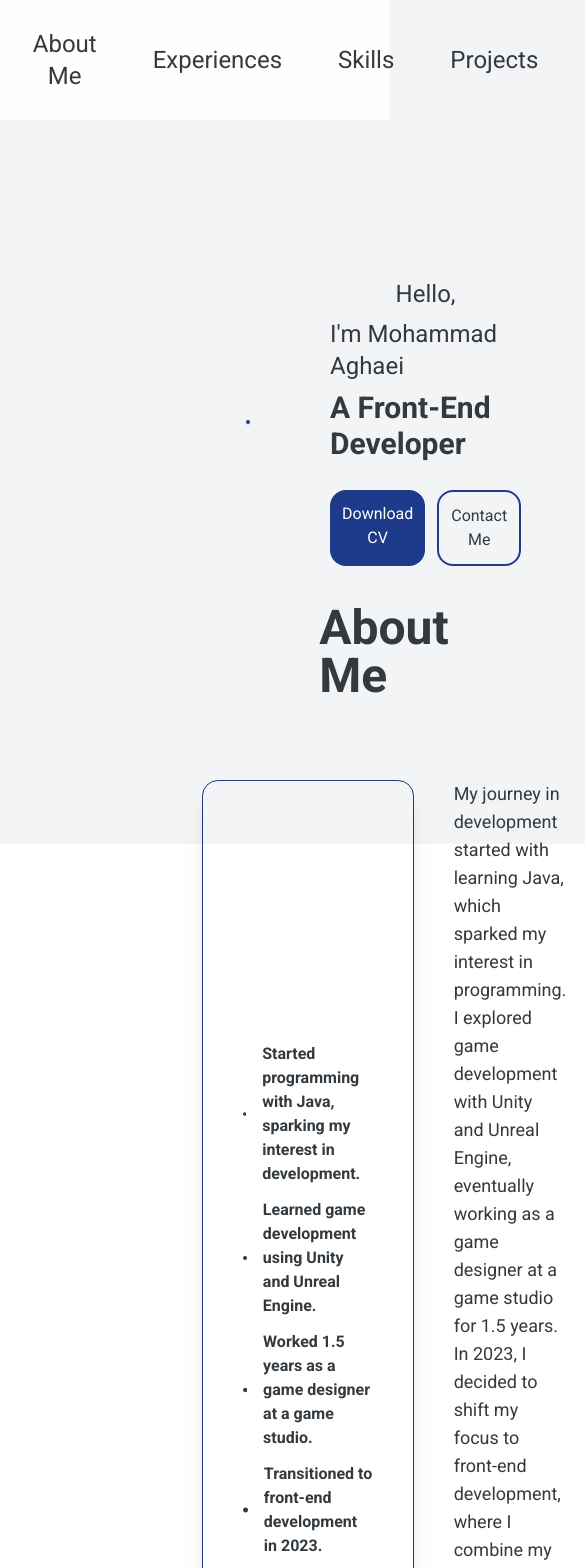
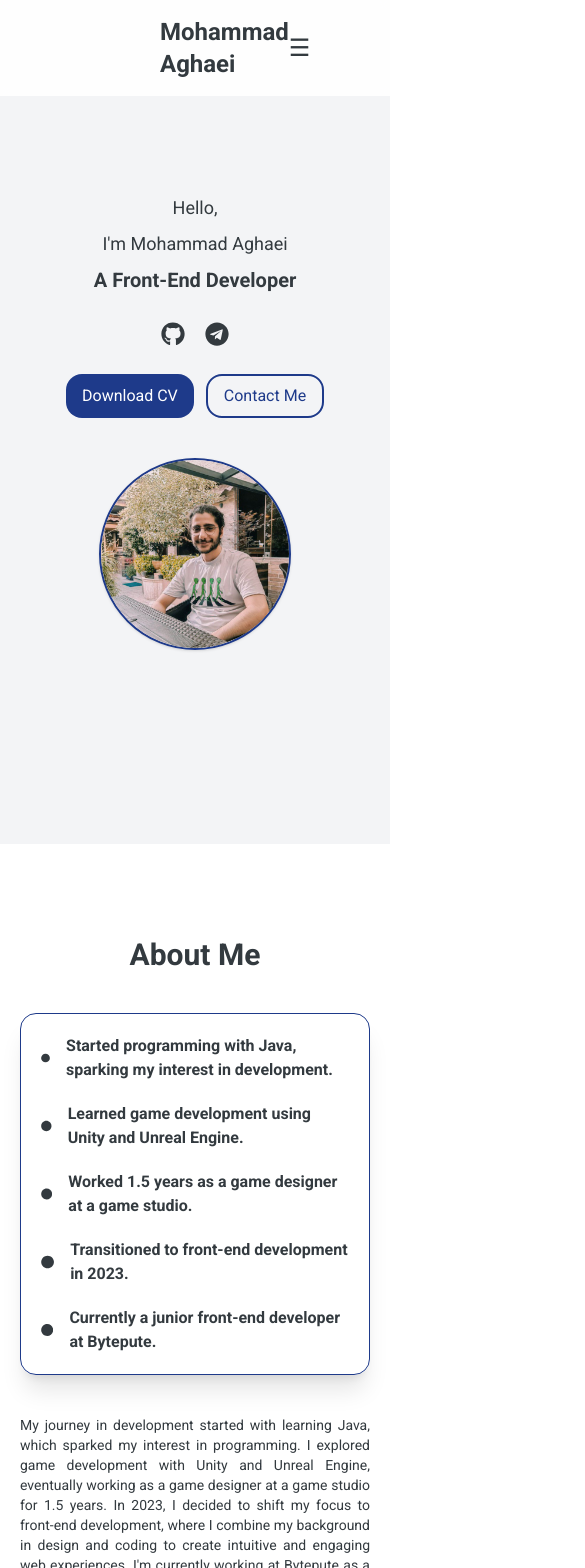
Before and after one commit to MrAghaei/MohammadAghaei, a React (Vite) app: page / in a window 390 px wide. Shown: the top 1568 px of the page, 585 px wide, since content can reach past the window. Built offline with nearby package versions, Linux system fonts and the light colour scheme.

Commit message:
[#10-UPDATE] project responsivity (#10)

```diff
--- a/src/components/AboutMe.tsx
+++ b/src/components/AboutMe.tsx
@@ -1,47 +1,51 @@
 import { FaCircle } from "react-icons/fa";
+
 function AboutMe() {
   return (
-    <div className="h-screen w-screen flex flex-col justify-center gap-20 items-center px-96 ">
-      <h1 className="text-5xl font-bold">About Me</h1>
-      <div className="flex items-center justify-center gap-10">
+    <div className="h-screen w-screen flex flex-col justify-center gap-10 md:gap-20 items-center px-5 md:px-20 lg:px-48">
+      <h1 className="text-3xl md:text-5xl font-bold">About Me</h1>
+      <div className="flex flex-col lg:flex-row items-center justify-center gap-10 lg:gap-20">
+        {/* Timeline Section */}
         <div
           data-aos-duration="1000"
           data-aos="fade-right"
-          className=" shadow-xl hover:!shadow-2xl hover:!transition-shadow hover:!duration-300 flex flex-col items-start justify-center h-full border border-blue-900 rounded-2xl py-5 px-10 gap-3 font-bold"
+          className="shadow-xl hover:shadow-2xl hover:transition-shadow hover:duration-300 flex flex-col items-start justify-center border border-blue-900 rounded-2xl py-5 px-5 md:px-10 gap-5 font-bold w-full lg:w-1/2"
         >
-          <div className="flex items-center justify-center gap-4">
+          <div className="flex items-center gap-4">
             <FaCircle />
             <p>
               Started programming with Java, sparking my interest in
               development.
             </p>
           </div>
-          <div className="flex items-center justify-center gap-4">
+          <div className="flex items-center gap-4">
             <FaCircle />
             <p>Learned game development using Unity and Unreal Engine.</p>
           </div>
-          <div className="flex items-center justify-center gap-4">
+          <div className="flex items-center gap-4">
             <FaCircle />
             <p>Worked 1.5 years as a game designer at a game studio.</p>
           </div>
-          <div className="flex items-center justify-center gap-4">
+          <div className="flex items-center gap-4">
             <FaCircle />
             <p>Transitioned to front-end development in 2023.</p>
           </div>
-          <div className="flex items-center justify-center gap-4">
+          <div className="flex items-center gap-4">
             <FaCircle />
             <p>Currently a junior front-end developer at Bytepute.</p>
           </div>
         </div>
-        <div className="w-1/2">
-          <p className="text-lg">
+
+        {/* Description Section */}
+        <div className="text-justify w-full lg:w-1/2">
+          <p className="text-sm md:text-lg">
             My journey in development started with learning Java, which sparked
             my interest in programming. I explored game development with Unity
             and Unreal Engine, eventually working as a game designer at a game
             studio for 1.5 years. In 2023, I decided to shift my focus to
             front-end development, where I combine my background in design and
             coding to create intuitive and engaging web experiences. I'm
-            currently working at Bytepute as junior front-end developer.
+            currently working at Bytepute as a junior front-end developer.
           </p>
         </div>
       </div>
--- a/src/components/Header.tsx
+++ b/src/components/Header.tsx
@@ -1,46 +1,68 @@
+import { useState } from "react";
+
 function Header() {
+  const [isMenuOpen, setIsMenuOpen] = useState(false);
+
   const scrollToSection = (sectionId: string) => {
     const section = document.getElementById(sectionId);
     if (section) {
       section.scrollIntoView({ behavior: "smooth" });
     }
+    setIsMenuOpen(false); // Close menu after clicking a link
   };
 
   return (
-    <div className="backdrop-blur-sm flex gap-40 items-center justify-center px-40 py-5 fixed mx-auto w-full bg-white bg-opacity-90">
-      <p className="font-bold text-3xl">Mohammad Aghaei</p>
-      <div className="flex items-center gap-10 text-2xl">
+    <div className="backdrop-blur-sm fixed w-full bg-white bg-opacity-90 px-40 py-4 z-50">
+      <div className="flex items-center justify-between">
+        {/* Logo */}
+        <p className="font-bold text-2xl md:text-3xl">Mohammad Aghaei</p>
+
+        {/* Menu Button (Visible on small screens) */}
         <button
-          onClick={() => scrollToSection("about-me")}
-          className="hover:bg-gray-200 rounded p-2 duration-300"
+          onClick={() => setIsMenuOpen(!isMenuOpen)}
+          className="md:hidden text-2xl focus:outline-none"
         >
-          About Me
+          {isMenuOpen ? "✖" : "☰"}
         </button>
+
+        {/* Navigation Links (Hidden on small screens) */}
+        <div className="hidden md:flex gap-8 text-lg md:text-2xl">
+          {["about-me", "experiences", "skills", "projects", "contact-me"].map(
+            (section) => (
               <button
-          onClick={() => scrollToSection("experiences")}
-          className="hover:bg-gray-200 rounded p-2 duration-300"
+                key={section}
+                onClick={() => scrollToSection(section)}
+                className="hover:bg-gray-200 rounded px-3 py-2 duration-300"
               >
-          Experiences
+                {section
+                  .split("-")
+                  .map((word) => word[0].toUpperCase() + word.slice(1))
+                  .join(" ")}
               </button>
+            ),
+          )}
+        </div>
+      </div>
+
+      {/* Mobile Menu (Visible on small screens when toggled) */}
+      {isMenuOpen && (
+        <div className="mt-4 flex flex-col items-start gap-3 text-lg">
+          {["about-me", "experiences", "skills", "projects", "contact-me"].map(
+            (section) => (
               <button
-          onClick={() => scrollToSection("skills")}
-          className="hover:bg-gray-200 rounded p-2 duration-300"
+                key={section}
+                onClick={() => scrollToSection(section)}
+                className="hover:bg-gray-200 rounded px-3 py-2 duration-300 w-full text-left"
               >
-          Skills
+                {section
+                  .split("-")
+                  .map((word) => word[0].toUpperCase() + word.slice(1))
+                  .join(" ")}
               </button>
-        <button
-          onClick={() => scrollToSection("projects")}
-          className="hover:bg-gray-200 rounded p-2 duration-300"
-        >
-          Projects
-        </button>
-        <button
-          onClick={() => scrollToSection("contact-me")}
-          className="hover:bg-gray-200 rounded p-2 duration-300"
-        >
-          Contact Me
-        </button>
+            ),
+          )}
         </div>
+      )}
     </div>
   );
 }
--- a/src/components/Hero.tsx
+++ b/src/components/Hero.tsx
@@ -1,3 +1,5 @@
+import { FaGithub, FaTelegram } from "react-icons/fa";
+
 function Hero() {
   const scrollToSection = (sectionId: string) => {
     const section = document.getElementById(sectionId);
@@ -5,34 +7,61 @@ function Hero() {
       section.scrollIntoView({ behavior: "smooth" });
     }
   };
+
   return (
-    <div className="h-screen flex items-center justify-center gap-20 px-96 bg-gray-100">
+    <div className="h-screen flex flex-col-reverse md:flex-row items-center justify-center gap-10 md:gap-20 px-10 md:px-32 lg:px-96 bg-gray-100">
+      {/* Left Section - Image */}
       <div data-aos-duration="1000" data-aos="fade-right" className="rounded">
         <img
-          className="w-96 rounded-full border-2 border-blue-900 shadow hover:!shadow-2xl duration-300"
+          className="w-48 md:w-72 lg:w-96 rounded-full border-2 border-blue-900 shadow hover:shadow-2xl duration-300"
           alt="M.Aghaei Photo"
           src="/photo4.jpg"
-        ></img>
+        />
       </div>
+
+      {/* Right Section - Text and Buttons */}
       <div
         data-aos-duration="1000"
         data-aos="flip-left"
-        className="flex flex-col items-center gap-2"
+        className="flex flex-col items-center text-center gap-2"
       >
-        <p className="text-2xl">Hello, </p>
-        <p className="text-2xl">I'm Mohammad Aghaei</p>
-        <p className="text-3xl font-bold ">A Front-End Developer</p>
-        <div className="flex gap-3">
+        <p className="text-lg md:text-2xl">Hello,</p>
+        <p className="text-lg md:text-2xl">I'm Mohammad Aghaei</p>
+        <p className="text-xl md:text-3xl font-bold">A Front-End Developer</p>
+
+        {/* Social Links */}
+        <div className="flex items-center gap-5 mt-5">
+          <a
+            target="_blank"
+            rel="noopener noreferrer"
+            href="https://github.com/MrAghaei"
+            className="text-2xl md:text-3xl hover:text-blue-900 duration-300"
+          >
+            <FaGithub />
+          </a>
+          <a
+            target="_blank"
+            rel="noopener noreferrer"
+            href="https://t.me/Mamad_Aghaei"
+            className="text-2xl md:text-3xl hover:text-blue-900 duration-300"
+          >
+            <FaTelegram />
+          </a>
+        </div>
+
+        {/* Buttons */}
+        <div className="flex flex-wrap justify-center gap-3 mt-5 ">
           <a
             href="/MohammadAghaei-en-resume.pdf"
             download="MohammadAghaei-en-resume.pdf"
-            className="text-center bg-blue-900 text-white p-3 rounded-2xl mt-5 hover:bg-blue-800 duration-300"
+            className="flex items-center justify-center text-center bg-blue-900 text-white px-4 py-2 rounded-2xl hover:bg-blue-800 duration-300"
           >
             Download CV
           </a>
+
           <button
             onClick={() => scrollToSection("contact-me")}
-            className="border-2 border-blue-900 text-mainText p-3 rounded-2xl mt-5 hover:bg-blue-100 duration-300"
+            className="border-2 border-blue-900 text-blue-900 px-4 py-2 rounded-2xl hover:bg-blue-100 duration-300"
           >
             Contact Me
           </button>
--- a/src/components/Skills.tsx
+++ b/src/components/Skills.tsx
@@ -1,139 +1,65 @@
 import { FaCode } from "react-icons/fa";
 import { MdVerified } from "react-icons/md";
 
-function Hero() {
+function Skills() {
   return (
-    <div className="h-screen flex flex-col items-center justify-center gap-20 px-96 ">
-      <h1 className="text-5xl font-bold">My Skills</h1>
-      <div className="flex gap-10">
+    <div className="py-20 min-h-screen flex flex-col items-center justify-center gap-10 md:gap-20 px-5 md:px-20 lg:px-40">
+      <h1 className="text-3xl md:text-5xl font-bold">My Skills</h1>
+      <div className="flex flex-col lg:flex-row gap-10 lg:gap-20">
+        {/* Front-end Section */}
         <div
           data-aos="fade-right"
           data-aos-duration="800"
-          className="shadow-xl hover:!shadow-2xl hover:!transition-shadow hover:!duration-300 flex flex-col items-center justify-center gap-8 border border-blue-900 rounded-2xl py-5 px-12"
+          className="shadow-xl hover:!shadow-2xl hover:!transition-shadow hover:!duration-300 flex flex-col items-center justify-center gap-8 border border-blue-900 rounded-2xl p-5 md:py-5 md:px-8"
         >
-          <h2 className="text-4xl text-gray-600">Front-end</h2>
-          <div className="grid grid-cols-2 gap-10">
-            <div className="flex items-center gap-4">
-              <FaCode className="size-8" />
-              <div className="flex flex-col items-start ">
-                <p className="text-2xl font-bold">React</p>
-                <p>Intermediate</p>
+          <h2 className="text-2xl md:text-4xl text-gray-600">Front-end</h2>
+          <div className="grid grid-cols-1 sm:grid-cols-2 gap-5 md:gap-10">
+            {[
+              { name: "React", level: "Intermediate" },
+              { name: "Next.js", level: "Intermediate" },
+              { name: "JavaScript", level: "Intermediate" },
+              { name: "TypeScript", level: "Intermediate" },
+              { name: "HTML", level: "Experienced" },
+              { name: "CSS", level: "Intermediate" },
+              { name: "Tailwind", level: "Experienced" },
+              { name: "SASS", level: "Intermediate" },
+            ].map((skill, index) => (
+              <div key={index} className="flex items-center gap-4">
+                <FaCode className="text-xl md:text-2xl" />
+                <div className="flex flex-col items-start">
+                  <p className="text-lg md:text-2xl font-bold">{skill.name}</p>
+                  <p>{skill.level}</p>
+                </div>
               </div>
-            </div>
-            <div className="flex items-center gap-4">
-              <FaCode className="size-8" />
-              <div className="flex flex-col items-start ">
-                <p className="text-2xl font-bold">Next.js</p>
-                <p>Intermediate</p>
-              </div>
-            </div>
-            <div className="flex items-center gap-4">
-              <FaCode className="size-8" />
-              <div className="flex flex-col items-start ">
-                <p className="text-2xl font-bold">JavaScript</p>
-                <p>Intermediate</p>
-              </div>
-            </div>
-            <div className="flex items-center gap-4">
-              <FaCode className="size-8" />
-              <div className="flex flex-col items-start ">
-                <p className="text-2xl font-bold">TypeScript</p>
-                <p>Intermediate</p>
-              </div>
-            </div>
-            <div className="flex items-center gap-4">
-              <FaCode className="size-8" />
-              <div className="flex flex-col items-start ">
-                <p className="text-2xl font-bold">HTML</p>
-                <p>Experienced</p>
-              </div>
-            </div>
-            <div className="flex items-center gap-4">
-              <FaCode className="size-8" />
-              <div className="flex flex-col items-start ">
-                <p className="text-2xl font-bold">CSS</p>
-                <p>Intermediate</p>
-              </div>
-            </div>
-            <div className="flex items-center gap-4">
-              <FaCode className="size-8" />
-              <div className="flex flex-col items-start ">
-                <p className="text-2xl font-bold">Tailwind</p>
-                <p>Experienced</p>
-              </div>
-            </div>
-            <div className="flex items-center gap-4">
-              <FaCode className="size-8" />
-              <div className="flex flex-col items-start ">
-                <p className="text-2xl font-bold">SASS</p>
-                <p>Intermediate</p>
-              </div>
-            </div>
+            ))}
           </div>
         </div>
+
+        {/* Other Section */}
         <div
           data-aos="fade-left"
-          className="shadow-xl hover:!shadow-2xl hover:!transition-shadow hover:!duration-300 flex flex-col items-center justify-center gap-8 border border-blue-900 rounded-2xl py-5 px-5"
+          className="shadow-xl hover:!shadow-2xl hover:!transition-shadow hover:!duration-300 flex flex-col items-center justify-center gap-8 border border-blue-900 rounded-2xl p-5 md:py-5 md:px-8"
         >
-          <h2 className="text-4xl text-gray-600">Other</h2>
-          <div className="grid grid-cols-2 gap-10">
-            <div className="flex items-center gap-4">
-              <MdVerified className="size-8" />
-              <div className="flex flex-col items-start ">
-                <p className="text-2xl font-bold">Scrum</p>
-                <p>Intermediate</p>
+          <h2 className="text-2xl md:text-4xl text-gray-600">Other</h2>
+          <div className="grid grid-cols-1 sm:grid-cols-2 gap-5 md:gap-10">
+            {[
+              { name: "Scrum", level: "Intermediate" },
+              { name: "Agile Methodologies", level: "Intermediate" },
+              { name: "Adobe Illustrator", level: "Intermediate" },
+              { name: "Adobe Photoshop", level: "Intermediate" },
+              { name: "Figma", level: "Intermediate" },
+              { name: "Project Management", level: "Beginner" },
+              { name: "Unity", level: "Intermediate" },
+              { name: "Game Design", level: "Intermediate" },
+            ].map((skill, index) => (
+              <div key={index} className="flex items-center gap-4">
+                <MdVerified className="text-xl md:text-2xl" />
+                <div className="flex flex-col items-start">
+                  <p className="text-lg md:text-2xl font-bold">{skill.name}</p>
+                  <p>{skill.level}</p>
+                </div>
               </div>
-            </div>
-            <div className="flex items-center gap-4">
-              <MdVerified className="size-8" />
-              <div className="flex flex-col items-start ">
-                <p className="text-2xl font-bold">Agile Methodologies</p>
-                <p>Intermediate</p>
-              </div>
-            </div>
-            <div className="flex items-center gap-4">
-              <MdVerified className="size-8" />
-              <div className="flex flex-col items-start ">
-                <p className="text-2xl font-bold">Adobe Illustrator</p>
-                <p>Intermediate</p>
-              </div>
-            </div>
-            <div className="flex items-center gap-4">
-              <MdVerified className="size-8" />
-              <div className="flex flex-col items-start ">
-                <p className="text-2xl font-bold">Adobe Photoshop</p>
-                <p>Intermediate</p>
-              </div>
-            </div>
-            <div className="flex items-center gap-4">
-              <MdVerified className="size-8" />
-              <div className="flex flex-col items-start ">
-                <p className="text-2xl font-bold">Figma</p>
-                <p>Intermediate</p>
-              </div>
-            </div>
-            <div className="flex items-center gap-4">
-              <MdVerified className="size-8" />
-              <div className="flex flex-col items-start ">
-                <p className="text-2xl font-bold">Project Management</p>
-                <p>Beginner</p>
-              </div>
-            </div>
-            <div className="flex items-center gap-4">
-              <MdVerified className="size-8" />
-              <div className="flex flex-col items-start ">
-                <p className="text-2xl font-bold">Unity</p>
-                <p>Intermediate</p>
-              </div>
-            </div>
-
-            <div className="flex items-center gap-4">
-              <MdVerified className="size-8" />
-              <div className="flex flex-col items-start ">
-                <p className="text-2xl font-bold">Game Design</p>
-                <p>Intermediate</p>
-              </div>
-            </div>
+            ))}
           </div>
         </div>
       </div>
@@ -141,4 +67,4 @@ function Hero() {
   );
 }
 
-export default Hero;
+export default Skills;
```
Also changed, not shown: src/components/ContactMe.tsx (+25 -13 lines), src/components/Experiences.tsx (+6 -4 lines), src/components/Projects.tsx (+7 -7 lines), package.json (line endings or trailing spaces). Lines whose indentation alone changed are shown as unchanged.
